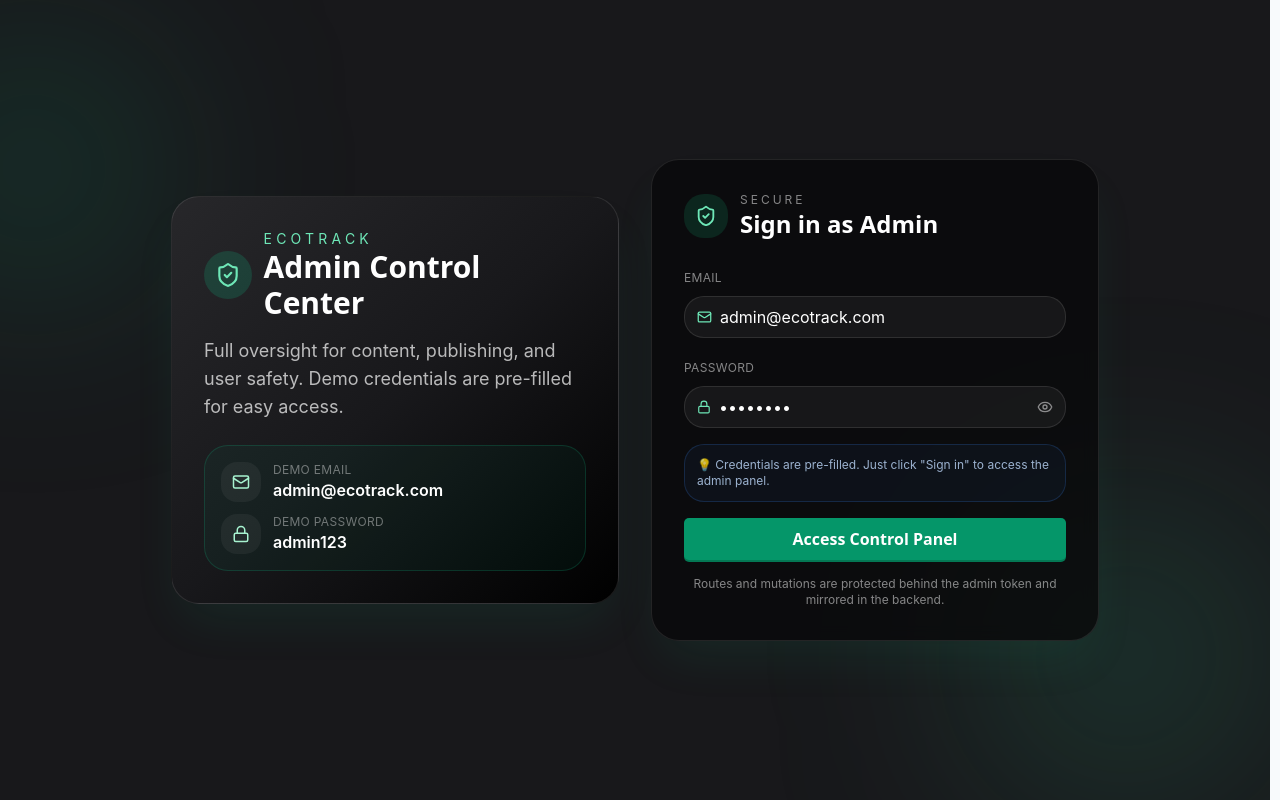
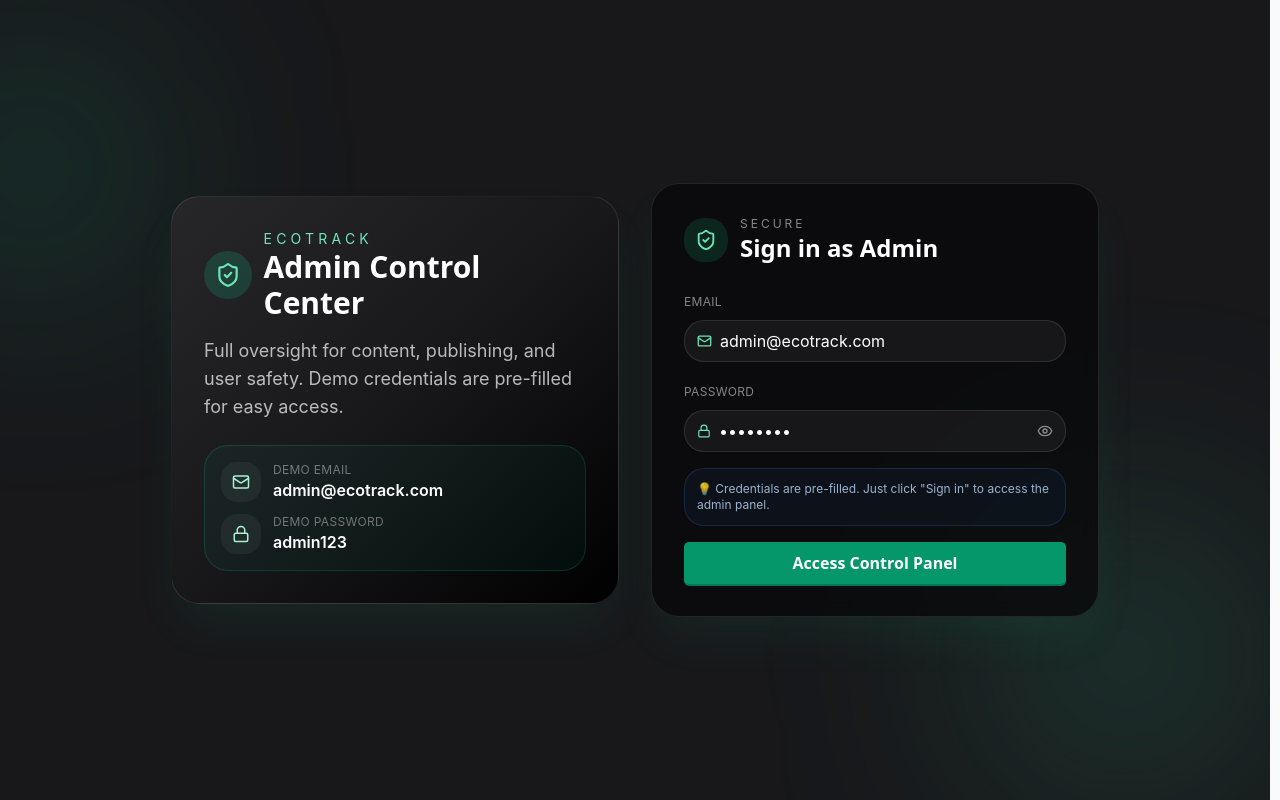
Before and after one commit to iamOmarFaruk/EcoTrack-Front, a React (Vite) app: page /control-panel in a window 1280 px wide. Built offline with nearby package versions, Linux system fonts and the light colour scheme; no server answers.

Commit message:
update admin login portion

```diff
--- a/src/pages/admin/AdminLogin.jsx
+++ b/src/pages/admin/AdminLogin.jsx
@@ -135,9 +135,7 @@ export default function AdminLogin() {
               >
                 {loading ? 'Signing in...' : 'Access Control Panel'}
               </Button>
-              <p className="text-center text-[10px] text-white/50 sm:text-xs">
-                Routes and mutations are protected behind the admin token and mirrored in the backend.
-              </p>
+
             </div>
           </form>
         </div>
```
